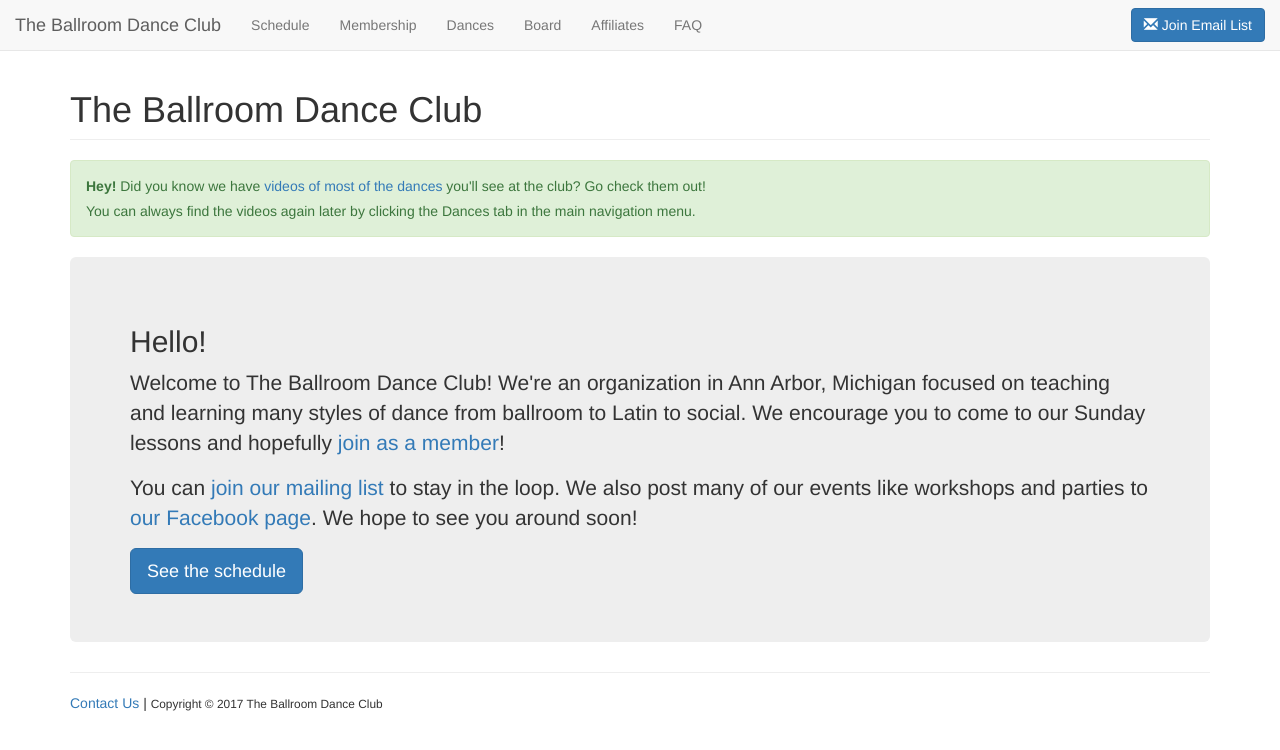
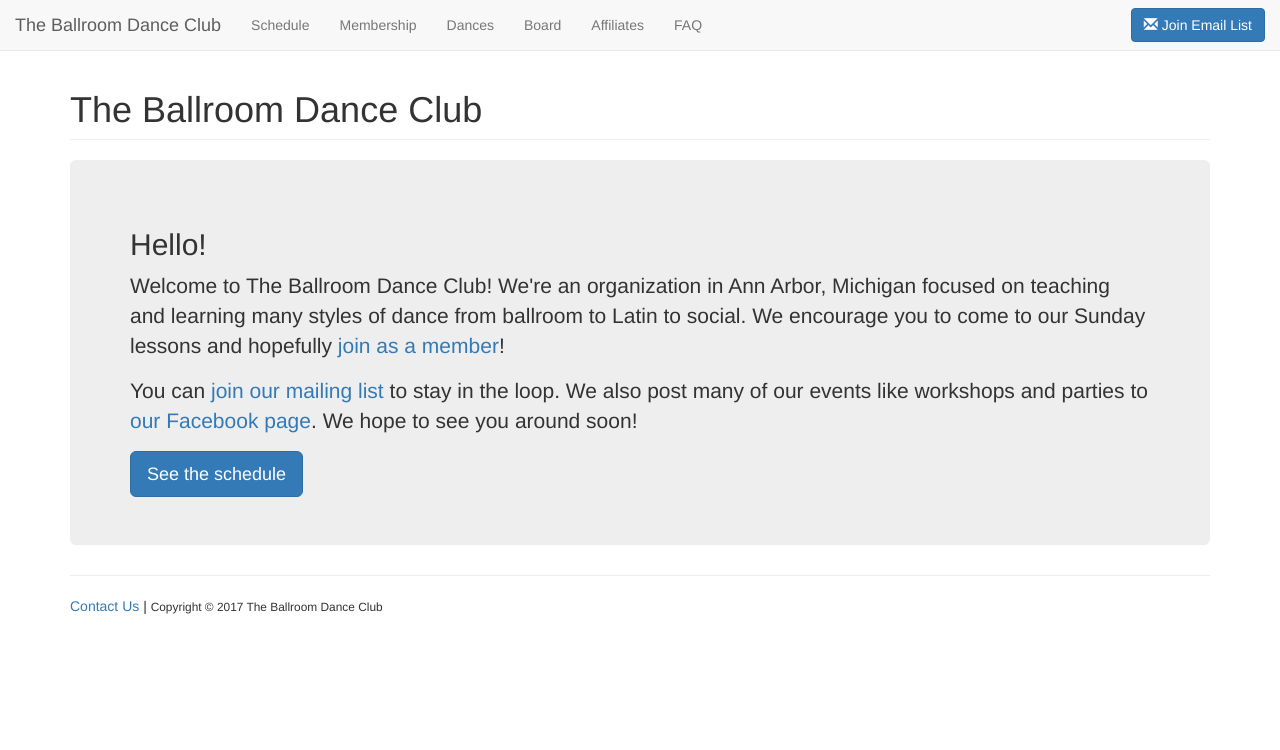
Before and after one commit to ballroom-dance-club/ballroom-dance-club.github.io, a Jekyll site: the page built from index.html, in a window 1280 px wide. Shown: the top 750 px of the page. Built offline with Jekyll 4.4.1, drawn with Linux system fonts in a browser that asks for light colours; nearby versions of some CDN libraries.

Commit message:
Remove dance videos plug

```diff
--- a/index.html
+++ b/index.html
@@ -3,18 +3,6 @@ layout: default
 seo:
   type: Organization
 ---
-
-<div class="alert alert-success">
-    <p>
-        <strong>Hey!</strong> Did you know we have
-        <a href="/dances/?utm_source=website&utm_campaign=homepage_dances_plug&utm_medium=banner">
-            videos of most of the dances
-        </a> you'll see at the club? Go check them out!
-    </p>
-    <p>
-        You can always find the videos again later by clicking the Dances tab in the main navigation menu.
-    </p>
-</div>
 
 <div class="jumbotron">
     <h2>Hello!</h2>
```
